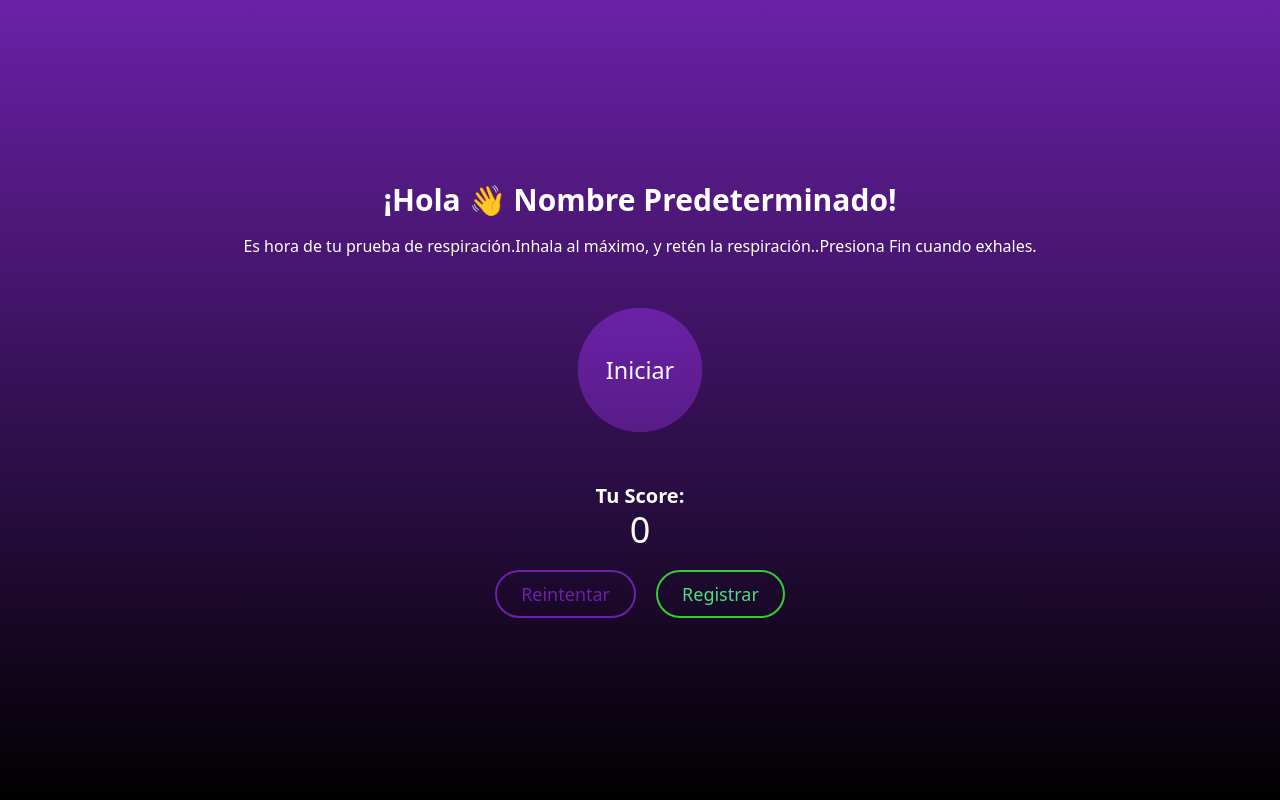
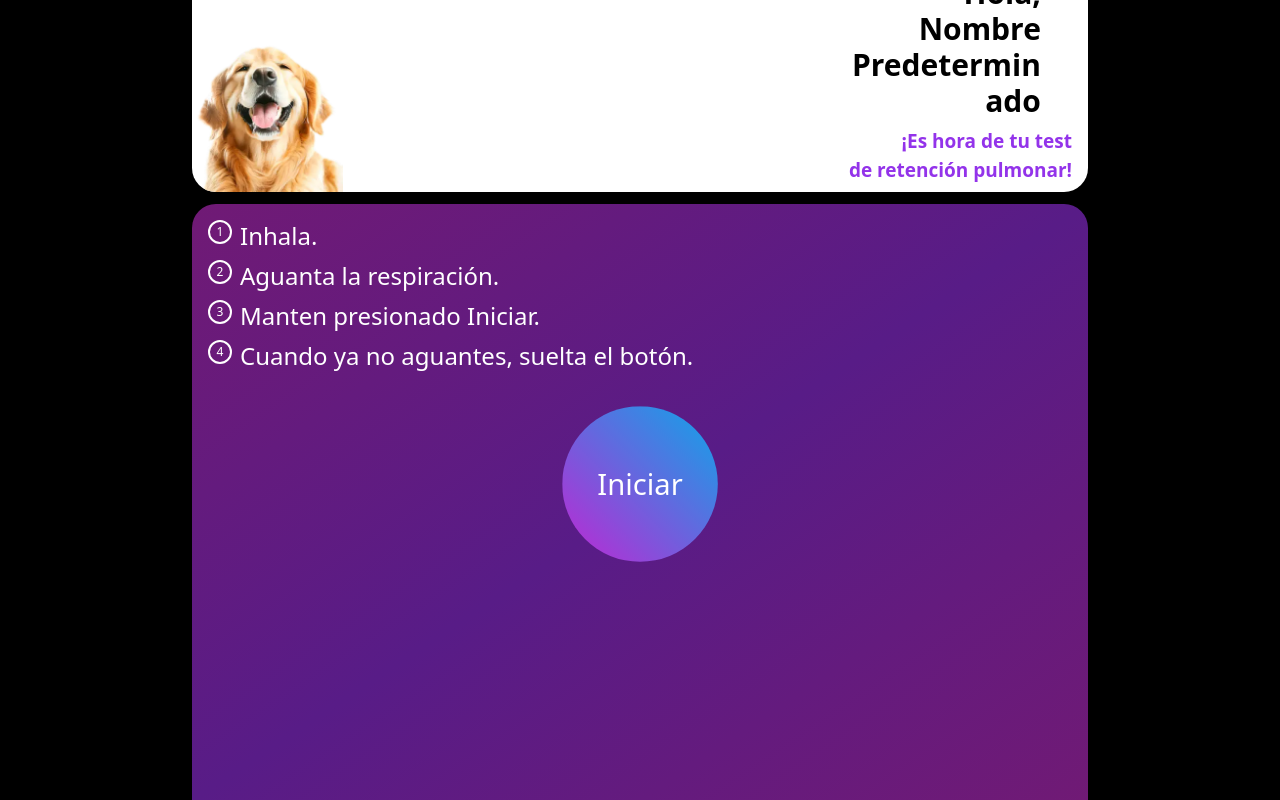
Before and after one commit to mhdtoxai/DTox-Ai-Olya-Front, a Svelte app: page /Pruebarespirar in a window 1280 px wide. Built offline with nearby package versions, Linux system fonts and the light colour scheme; no server answers.

Commit message:
Rediseño Frontend

```diff
--- a/src/routes/Bienvenida/Complete.svelte
+++ b/src/routes/Bienvenida/Complete.svelte
@@ -9,7 +9,7 @@
   const t = translations[language] || translations['español']; // Usar español por defecto si el idioma no está disponible
 </script>
 
-<div class="flex items-center justify-center min-h-screen bg-gradient-to-t from-black via-black to-purple-700">
+<div class="flex items-center justify-center min-h-screen bg-gradient-to-br from-fuchsia-900 via-purple-900 to-fuchsia-900">
   <div class="max-w-md w-full px-4 text-center">
     <img src={logo} alt="Logo" class="absolute top-0 left-0 mt-4 ml-4 w-12 h-auto" />
     <img
--- a/src/routes/Bienvenida/Error.svelte
+++ b/src/routes/Bienvenida/Error.svelte
@@ -3,7 +3,7 @@
 </script>
 
 
-<div class="flex items-center justify-center min-h-screen bg-gradient-to-t from-black via-black to-purple-700">
+<div class="flex items-center justify-center min-h-screen bg-gradient-to-br from-fuchsia-900 via-purple-900 to-fuchsia-900">
   <div class="max-w-md w-full px-4 text-center">
     <img src={logo} alt="Logo" class="absolute top-0 left-0 mt-4 ml-4 w-12 h-auto" />
     <img
--- a/src/routes/Bienvenida/translations.js
+++ b/src/routes/Bienvenida/translations.js
@@ -1,5 +1,9 @@
 export const translations = {
     ingles: {
+      welcome:"Hello",
+      warning1:"It's an honor to have you here!",
+      warning2:"We will start with some",
+      warning3:"questions to get to know you",
       title: "Discovery Questions",
       questionRoutine: "Now a bit about your routine",
       loading: "Loading...",
@@ -8,11 +12,17 @@ export const translations = {
       sendResponses: "Submit Responses",
       processing: "Processing...",
       questionnaireCompleted: "Thank you, for completing the questionnaire!",
-      thankYouTitle: "Thank you!",
-      thankYouMessage: "XOXO, Your lungs.",
+      thankYouTitle: "¡Wooooowwfff!",
+      thankYouTitle2: "¡Well done!",
+      thankYouMessage: "Your lungs will thank you.",
       continueOnWhatsApp: "Continue on WhatsApp",
+
     },
     español: {
+      welcome:"Hola",
+      warning1:"¡Es un honor tenerte aqui!",
+      warning2:"Iniciaremos con algunas",
+      warning3:"preguntas para conocerte",
       title: "Preguntas de Discovery",
       questionRoutine: "Ahora un poco sobre tu rutina",
       loading: "Cargando...",
@@ -21,8 +31,9 @@ export const translations = {
       sendResponses: "Enviar respuestas",
       processing: "Procesando...",
       questionnaireCompleted: "Gracias por completar el cuestionario!",
-      thankYouTitle: "¡Gracias!",
-      thankYouMessage: "Atentamente, tus pulmones.",
-      continueOnWhatsApp: "Continuar en WhatsApp",
+      thankYouTitle: "¡Wooooowwfff!",
+      thankYouTitle2: "¡Bien hecho!",
+      thankYouMessage: "Tus pulmones te lo agradeceran.",
+      continueOnWhatsApp: "Volver a WhatsApp",
     }
 };
--- a/src/routes/TestRespirar/Pruebarespirar.svelte
+++ b/src/routes/TestRespirar/Pruebarespirar.svelte
@@ -1,9 +1,12 @@
 <script>
     import { onMount } from "svelte";
     import { navigate } from "svelte-routing";
-    import { registerTest } from '../../api/user/getRegisterTest';
-    import { checkTestIdExists } from '../../api/user/getcheckTestIdExists';
-    import { translations } from './translations.js'; // Importar traducciones
+    import { registerTest } from "../../api/user/getRegisterTest";
+    import { checkTestIdExists } from "../../api/user/getcheckTestIdExists";
+    import { translations } from "./translations.js";
+    import logo from "/log.png";
+    import dog2 from "/dog2.webp";
+    import dog1 from "/dog1.webp";
 
     let id = "ID Predeterminado";
     let name = "Nombre Predeterminado";
@@ -15,101 +18,243 @@
     let animationPaused = false;
     let loading = false;
     let isLoading = true;
+    let exerciseFinished = false; // Nuevo estado para saber si el ejercicio ha terminado
 
-    // Obtener los parámetros de la URL
     const urlParams = new URLSearchParams(window.location.search);
     id = urlParams.get("id") || "ID Predeterminado";
     name = urlParams.get("name") || "Nombre Predeterminado";
     testId = urlParams.get("testId") || "TestID Predeterminado";
-    const language = urlParams.get("language") || "español"; // Obtener el idioma desde la URL, valor predeterminado en español
+    const language = urlParams.get("language") || "español";
 
-    // Guardar en localStorage
     localStorage.setItem("id", id);
     localStorage.setItem("name", name);
     localStorage.setItem("testId", testId);
-    localStorage.setItem("language", language); // Guardar el idioma en localStorage
+    localStorage.setItem("language", language);
 
-    // Obtener el idioma seleccionado desde localStorage, con valor predeterminado en español
-    let t = translations[language] || translations["español"]; // Usar traducción para el idioma seleccionado
+    let t = translations[language] || translations["español"];
 
     onMount(async () => {
         try {
-            // Verificar si el testId ya está registrado
             const result = await checkTestIdExists();
             if (result.exists) {
-                navigate('/'); // Redirigir a la raíz si el testId ya está registrado
+                navigate("/"); // Redirigir si el testId ya está registrado
             } else if (result.error) {
                 throw new Error(result.error);
             }
         } catch (error) {
-            console.error('Error al verificar el testId:', error);
+            console.error("Error al verificar el testId:", error);
         } finally {
-            isLoading = false; // Desactivar el estado de carga inicial
+            isLoading = false;
         }
 
-        // Configurar el texto del botón según el idioma
-        circleText = t.startButton; // Usar traducción para el texto del botón
+        circleText = t.startButton;
     });
 
     function startExercise() {
+    if (exerciseFinished) return; // No hacer nada si el ejercicio ya terminó
+    if (!exerciseFinished) {
         startTime = new Date();
-        circleText = t.stopButton; // Cambiar texto del botón al iniciar
+        circleText = t.stopButton;
         animationPaused = true;
     }
+}
 
-    function stopExercise() {
-        if (startTime) {
-            endTime = new Date();
-            const timeElapsed = Math.round((endTime.getTime() - startTime.getTime()) / 1000);
-            score = timeElapsed;
-            circleText = t.startButton; // Cambiar texto del botón al detener
-            animationPaused = false;
-        }
+
+function stopExercise() {
+    if (startTime && !exerciseFinished) { // Solo detener si el ejercicio no ha terminado
+        endTime = new Date();
+        const timeElapsed = Math.round(
+            (endTime.getTime() - startTime.getTime()) / 1000,
+        );
+        score = timeElapsed;
+        circleText = t.startButton;
+        animationPaused = false;
+        exerciseFinished = true; // Marcar como finalizado
     }
+}
 
     function resetExercise() {
+        if (!exerciseFinished) return; // Solo reiniciar si el ejercicio ha terminado
         score = 0;
-        circleText = t.startButton; // Reiniciar texto del botón
         startTime = null;
         endTime = null;
+        circleText = t.startButton;
         animationPaused = false;
+        exerciseFinished = false; // Resetear a no finalizado
     }
 
     async function handleRegister() {
-        loading = true; // Activar el estado de carga
+        loading = true;
         try {
             const userId = localStorage.getItem("id");
             const currentTestId = localStorage.getItem("testId");
             if (!userId) {
                 console.error(t.userIdError);
-                loading = false; // Desactivar el estado de carga
+                loading = false;
                 return;
             }
 
-            // Registrar la nueva prueba
             const result = await registerTest(userId, score, currentTestId);
             console.log(result.message);
 
-            // Redirigir a la pantalla de resultados
-            navigate('/Resultado');
+            navigate("/Resultado");
         } catch (error) {
             console.error(t.registerError);
         } finally {
-            loading = false; // Desactivar el estado de carga después de completar
+            loading = false;
         }
     }
 </script>
 
+{#if isLoading}
+    <div
+        class="flex flex-col justify-center items-center min-h-screen bg-black text-white text-center font-roboto"
+    >
+        <div class="loading-message">{t.loading}</div>
+    </div>
+{:else}
+    <div
+        class="flex flex-col items-center min-h-screen bg-black font-arial text-white">
+        <!-- Banner superior -->
+        <div class="w-11/12 max-w-4xl h-48 bg-white rounded-b-3xl mb-3 flex relative overflow-hidden ">
+            <!-- Imagen del perro absolutamente posicionada en la esquina inferior izquierda -->
+            <div class="absolute bottom-0 left-[-25px]">
+                <img class="w-44 h-44 object-cover" src={dog1} alt="Foto de un perro" />
+            </div>
+
+            <!-- Contenedor de texto alineado a la derecha y hacia abajo con ancho controlado -->
+            <div class="text-black text-right flex flex-col items-end justify-end flex-grow pr-4 ml-auto max-w-xs mb-2">
+                <!-- Logo alineado en la esquina superior derecha -->
+                <div class="self-end mb-8 mr-2">
+                    <img src={logo} alt="Logo" class="w-10 h-10" />
+                </div>
+
+                <!-- Texto de bienvenida con ajuste preciso para evitar saltos de línea innecesarios -->
+                <div>
+                    <h2 class="text-2xl lg:text-3xl font-bold leading-tight mb-2 max-w-[12rem] break-words">
+                        {t.welcome}, {name}
+                    </h2>
+
+                    <div class="text-purple-600 text-[15px] lg:text-[19px] font-semibold  max-w-[15rem] lg:max-w-full  text-right">
+                        {t.warning1}
+                    </div>
+
+                    <div class="text-purple-600 text-[15px] lg:text-[19px] font-semibold  max-w-[15rem] lg:max-w-full  text-right">
+                        {t.warning2}
+                    </div>
+
+                </div>
+
+            </div>
+        </div>
+
+        <!-- Contenedor principal (fondo degradado morado a negro) -->
+        <div
+            class="w-11/12 max-w-4xl bg-gradient-to-br from-fuchsia-900 via-purple-900 to-fuchsia-900 text-white rounded-t-3xl p-4 text-center flex-grow">
+            <!-- Instrucciones numeradas en una sola línea -->
+            <div class="text-left text-lg font-semibold lg:text-2xl lg:font-normal mb-4">
+                <p class="flex items-start mb-2 flex-wrap">
+                    <span class="w-6 h-6 text-xs flex items-center justify-center border-2 border-white text-white rounded-full mr-2">
+                        1
+                    </span>
+                    <span class="flex-1">{t.step1}</span>
+                </p>
+                <p class="flex items-start mb-2 flex-wrap">
+                    <span class="w-6 h-6 text-xs flex items-center justify-center border-2 border-white text-white rounded-full mr-2">
+                        2
+                    </span>
+                    <span class="flex-1">{t.step2}</span>
+                </p>
+                <p class="flex items-start mb-2 flex-wrap">
+                    <span class="w-6 h-6 text-xs flex items-center justify-center border-2 border-white text-white rounded-full mr-2">
+                        3
+                    </span>
+                    <span class="flex-1">{t.step3}</span>
+                </p>
+                <p class="flex items-start mb-2 flex-wrap">
+                    <span class="w-6 h-6 text-xs flex items-center justify-center border-2 border-white text-white rounded-full mr-2">
+                        4
+                    </span>
+                    <span class="flex-1">{t.step4}</span>
+                </p>
+            </div>
+
+
+            <!-- Botón para iniciar o detener ejercicio -->
+            <div class="flex justify-center items-center h-48 mb-4">
+                <button
+                class="w-24 h-24 bg-gradient-to-tr from-fuchsia-600 to-sky-500 rounded-full flex justify-center items-center text-lg cursor-pointer transition-transform duration-300 animate-breathe no-select"
+                style="animation-play-state: {animationPaused ? 'paused' : 'running'}"
+                on:mousedown={startExercise}
+                on:mouseup={stopExercise}
+                on:touchstart={startExercise}
+                on:touchend={stopExercise}
+                aria-label={t.buttonAriaLabel}
+            >
+                {#if exerciseFinished}
+                    <!-- Solo mostrar el puntaje dentro del botón cuando el ejercicio ha finalizado -->
+                    <div class="text-center">
+                        <div class="text-xs">{t.scoreLabel}</div>
+                        <div class="text-sm font-bold">{score}</div>
+                        <div class="text-xs">{t.scorecongrat}</div>
+                    </div>
+                {:else}
+                    {circleText}
+                {/if}
+            </button>
+
+
+
+            </div>
+
+            <!-- Mostrar el puntaje debajo del botón solo si el ejercicio ha finalizado -->
+            {#if exerciseFinished}
+                <!-- Botones de Reintentar y Guardar -->
+                <div class="mt-5 flex justify-center gap-5">
+                    <button
+                        class="py-2 px-4 rounded-full bg-black text-white text-lg {loading
+                            ? 'button-disabled'
+                            : ''}"
+                        on:click={resetExercise}
+                    >
+                        {t.retryButton}
+                    </button>
+                    <button
+                        class="py-2 px-4 rounded-full bg-green-400 text-black text-lg {loading
+                            ? 'button-disabled'
+                            : ''}"
+                        on:click={handleRegister}
+                        disabled={loading}
+                    >
+                        {t.registerButton}
+                    </button>
+                </div>
+            {/if}
+
+            {#if loading}
+                <div class="text-white loading-message mt-4">
+                    {t.processing}
+                </div>
+            {/if}
+        </div>
+    </div>
+{/if}
+
 <style>
-    @import url('https://fonts.googleapis.com/css2?family=Roboto:wght@400;700&display=swap');
+    @import url("https://fonts.googleapis.com/css2?family=Roboto:wght@400;700&display=swap");
 
     @keyframes breathe {
-        0%, 100% { transform: scale(1); }
-        50% { transform: scale(1.5); }
+        0%,
+        100% {
+            transform: scale(1.3);
+        }
+        50% {
+            transform: scale(1.7);
+        }
     }
 
     .animate-breathe {
-        animation: breathe 8s infinite;
+        animation: breathe 4s infinite;
     }
 
     .button-disabled {
@@ -124,39 +269,10 @@
         color: #ffffff;
         margin-top: 1rem;
     }
+
+    .no-select {
+        user-select: none;
+    }
+
+
 </style>
-
-{#if isLoading}
-<div class="flex flex-col justify-center items-center h-screen bg-gradient-to-b from-purple-800 to-black text-white text-center font-roboto">
-    <div class="loading-message">{t.loading}</div>
-</div>
-{:else}
-    <div class="flex flex-col justify-center items-center h-screen bg-gradient-to-b from-purple-800 to-black text-white text-center font-roboto">
-        <div class="text-center my-10">
-            <h2 class="text-3xl font-bold mb-4">{t.greeting} {name}!</h2>
-            <p class="mb-4">
-                {t.instructions}
-            </p>
-            <div class="flex justify-center items-center h-48">
-                <button
-                    class="w-24 h-24 bg-gradient-to-b from-purple-800 to-purple-900 rounded-full flex justify-center items-center text-lg cursor-pointer transition-transform duration-300 animate-breathe"
-                    style="animation-play-state: {animationPaused ? 'paused' : 'running'}"
-                    on:click="{() => circleText === t.startButton ? startExercise() : stopExercise()}"
-                    aria-label="{t.buttonAriaLabel}"
-                >
-                    {circleText}
-                </button>
-            </div>
-            <div class="mt-4 text-xl font-bold">
-                {t.scoreLabel}: <span class="block text-4xl font-normal">{score}</span>
-            </div>
-            <div class="mt-5 flex justify-center gap-5">
-                <button class="py-2 px-6 border-2 border-purple-800 rounded-full bg-transparent text-purple-800 text-lg cursor-pointer transition duration-300 hover:bg-purple-800 hover:text-white {loading ? 'button-disabled' : ''}" on:click="{resetExercise}">{t.retryButton}</button>
-                <button class="py-2 px-6 border-2 border-[#32CD32] rounded-full bg-transparent text-green-400 text-lg cursor-pointer transition duration-300 hover:bg-[#32CD32] hover:text-white {loading ? 'button-disabled' : ''}" on:click="{handleRegister}" disabled={loading}>{t.registerButton}</button>
-            </div>
-            {#if loading}
-                <div class="text-white loading-message">{t.processing}</div>
-            {/if}
-        </div>
-    </div>
-{/if}
--- a/src/routes/TestRespirar/Resultado.svelte
+++ b/src/routes/TestRespirar/Resultado.svelte
@@ -10,7 +10,7 @@
     let t = translations[language] || translations["español"]; // Seleccionar las traducciones según el idioma
 </script>
 
-<div class="flex justify-center items-center h-screen bg-gradient-to-b from-purple-800 to-black text-white text-center p-5">
+<div class="flex justify-center items-center h-screen bg-gradient-to-br from-fuchsia-900 via-purple-900 to-fuchsia-900 text-white text-center p-5">
     <div class="max-w-md w-full">
         <h2 class="text-2xl font-bold mb-3">{t.thankYou}</h2>
         <div class="w-24 h-24 mx-auto mb-5">
--- a/src/routes/TestRespirar/translations.js
+++ b/src/routes/TestRespirar/translations.js
@@ -1,14 +1,20 @@
 export const translations = {
     ingles: {
+        welcome:"Hello",
         startButton: "Start",
         stopButton: "Stop",
         retryButton: "Retry",
         registerButton: "Log Score",
         loading: "Loading...",
         processing: "Processing...",
-        greeting: "Hello 👋",
-        instructions: "It's time for your breathing test. Inhale deeply, hold and press START to begin measuring. Press Finish when you exhale.",
-        scoreLabel: "Your Score",
+        warning1: "It's time for your",
+        warning2: "retention teslungt! ",
+        step1: "Inhale.",
+        step2: "Hold your breath.",
+        step3: "Press and hold Start.",
+        step4: "When you can't hold it anymore, let it go.",
+        scoreLabel: "Your Score:",
+        scorecongrat: "You're on the right track!",
         buttonAriaLabel: "Start or stop exercise",
         userIdError: "User ID not found",
         registerError: "Error registering test",
@@ -17,15 +23,21 @@ export const translations = {
         continueWhatsApp: "Continue on WhatsApp"
     },
     español: {
+        welcome:"Hola",
         startButton: "Iniciar",
         stopButton: "Fin",
         retryButton: "Reintentar",
-        registerButton: "Registrar",
+        registerButton: "Guardar",
         loading: "Cargando...",
         processing: "Procesando...",
-        greeting: "¡Hola 👋",
-        instructions: "Es hora de tu prueba de respiración.Inhala al máximo, y retén la respiración..Presiona Fin cuando exhales.",
-        scoreLabel: "Tu Score",
+        warning1: "¡Es hora de tu test ",
+        warning2 : "de retención pulmonar! ",
+        step1: "Inhala.",
+        step2: "Aguanta la respiración.",
+        step3: "Manten presionado Iniciar.",
+        step4: "Cuando ya no aguantes, suelta el botón.",
+        scoreLabel: "Tu Score:",
+        scorecongrat: "¡Vas por buen camino!",
         buttonAriaLabel: "Iniciar o detener ejercicio",
         userIdError: "ID de usuario no encontrado",
         registerError: "Error al registrar el test",
```
Also changed, not shown: src/routes/Bienvenida/FinOnb.svelte (+35 -11 lines), src/routes/Bienvenida/Home.svelte (+12 -13 lines), src/routes/Bienvenida/Onboarding.svelte (+108 -36 lines), public/dog1.webp (added), public/dog2.webp (added).
